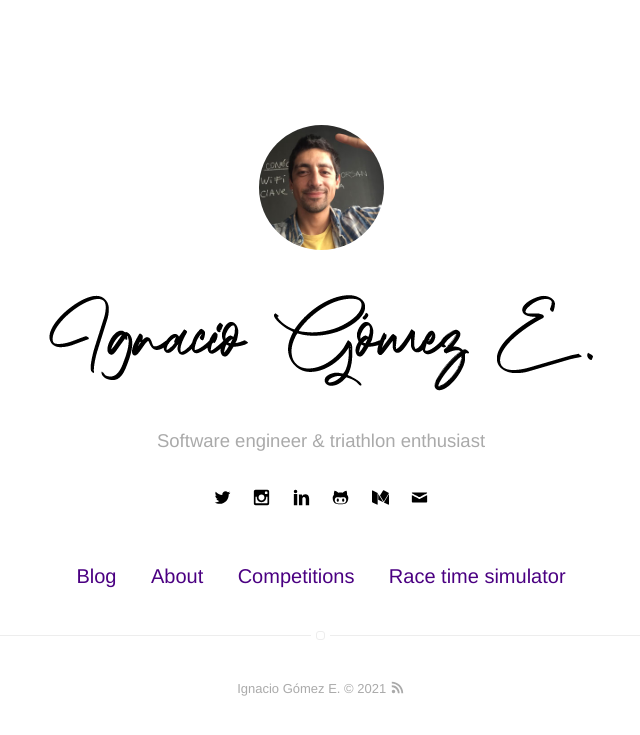
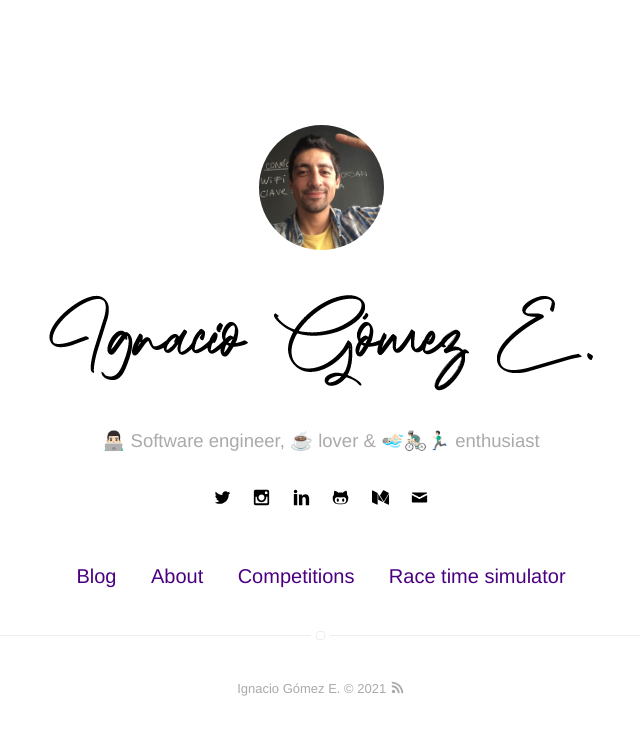
Before and after one commit to ignacio-gomeze/ignacio-gomeze.github.io, a Jekyll site: the page built from index.html, in a window 1280 px wide. Shown: the top 735 px of the page, without its empty margins (319-959 px from the left). Built offline with Jekyll 4.4.1, drawn with Linux system fonts in a browser that asks for light colours.

Commit message:
Add emoji in bio

```diff
--- a/_config.yml
+++ b/_config.yml
@@ -1,6 +1,6 @@
 # main text of home
 name: Ignacio Gómez E.
-bio: Software engineer & triathlon enthusiast
+bio: 👨🏻‍💻 Software engineer, ☕️ lover & 🏊🏻‍♂️🚴🏻‍♂️🏃🏻‍♂️ enthusiast
 
 # twitter summary info
 description: A personal page about technology and some of sport
--- a/_includes/favicon.html
+++ b/_includes/favicon.html
@@ -10,7 +10,7 @@
 <link rel="icon" type="image/png" href="{{ site.url }}/assets/images/favicon/favicon-96x96.png" sizes="96x96" />
 <link rel="icon" type="image/png" href="{{ site.url }}/assets/images/favicon/favicon-32x32.png" sizes="32x32" />
 <link rel="icon" type="image/png" href="{{ site.url }}/assets/images/favicon/favicon-16x16.png" sizes="16x16" />
-<link rel="icon" type="image/png" href="{{ site.url }}/assets/images/favicon/favicon-128.png" sizes="128x128" />
+<link rel="icon" type="image/png" href="{{ site.url }}/assets/images/favicon/favicon-128x128.png" sizes="128x128" />
 <meta name="application-name" content="&nbsp;"/>
 <meta name="msapplication-TileColor" content="#FFFFFF" />
 <meta name="msapplication-TileImage" content="mstile-144x144.png" />
```
